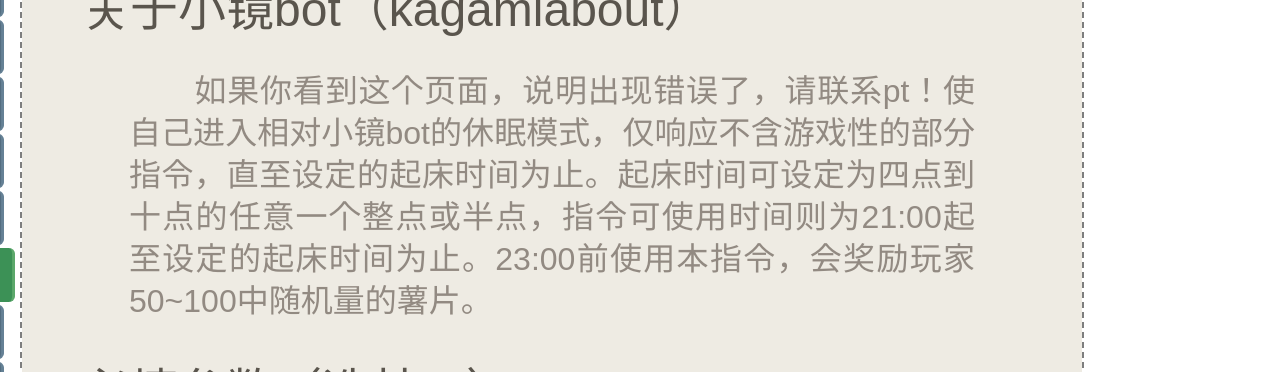
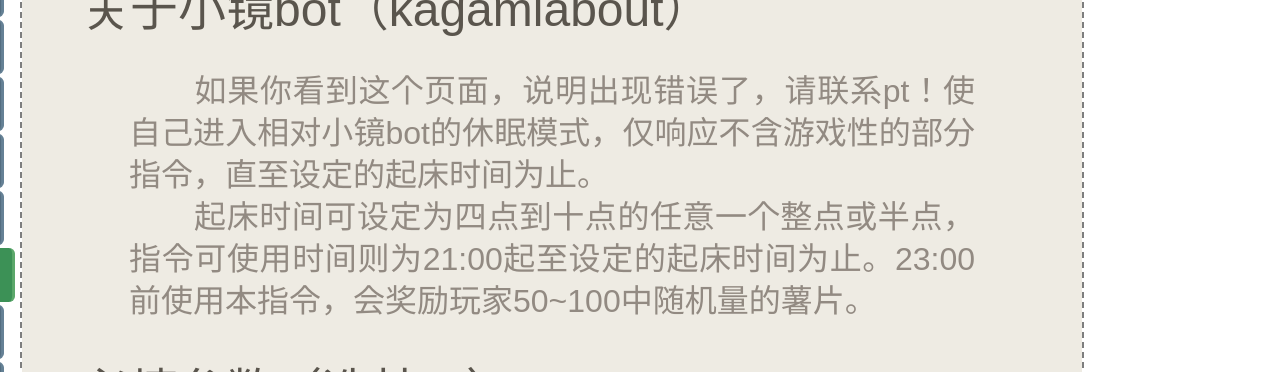
Before and after one commit to kagamibot-team/kagami-bot-frontend, a Vue app: page /help/detail in a window 1280 px wide. Shown: the part 216-588 px from the top of the page. Built offline with nearby package versions, Linux system fonts and the light colour scheme.

Commit message:
完善合成档案

```diff
--- a/src/components/RecipeBox.vue
+++ b/src/components/RecipeBox.vue
@@ -62,7 +62,7 @@ const possible = computed(() => {
     }
 })
 const last_time = computed(() => {
-    if (props.now_merging) {
+    if (props.now_merging || props.info.last_time == "") {
         return ""
     }
     return "上回记录：" + props.info.last_time
--- a/src/pre_data/recipe.json
+++ b/src/pre_data/recipe.json
@@ -50,7 +50,7 @@
   "output": {
     "info": {
       "aid": 0,
-      "description": "哇哈哈哈哈哈哈哈哈哈哈哈哈哈哈哈哈哈哈哈哈哈哈哈哈哈哈哈哈哈哈哈哈哈哈哈哈哈哈哈哈哈哈哈哈哈哈哈哈哈哈哈哈哈哈哈哈哈哈哈哈哈哈哈哈哈哈哈哈哈哈哈哈哈哈哈哈哈哈哈哈哈哈哈哈哈哈哈哈哈哈哈哈哈哈哈哈哈哈哈哈哈哈哈哈哈哈哈哈哈哈哈哈哈哈哈哈哈哈哈哈哈哈哈哈哈哈哈哈哈哈哈哈哈哈哈哈哈哈哈哈哈哈哈哈哈哈哈哈哈哈哈哈哈哈哈哈哈哈哈哈哈哈哈哈哈哈哈哈哈哈哈哈哈哈哈哈哈哈哈哈哈哈哈哈哈哈哈哈哈哈哈哈哈哈哈哈哈哈哈哈哈哈哈哈哈哈哈哈哈哈哈哈哈哈哈哈哈哈哈哈哈哈哈哈哈哈哈哈哈哈哈哈哈哈哈哈哈哈哈哈哈哈哈哈哈哈哈哈哈哈哈哈哈哈哈哈哈哈哈哈哈哈哈哈哈哈哈哈哈哈哈哈哈哈哈哈哈哈哈哈哈哈哈哈哈哈哈哈哈哈哈哈哈哈哈哈哈哈哈哈哈哈哈哈哈哈哈哈哈哈哈哈哈哈哈哈哈哈哈哈哈哈哈哈哈哈哈哈哈哈哈哈哈哈哈哈哈哈哈哈哈哈哈哈哈哈哈哈哈哈哈哈哈哈哈哈哈哈哈哈哈哈哈哈哈哈哈哈哈哈哈哈哈哈哈哈哈哈哈哈哈哈哈哈哈哈哈哈哈哈哈哈哈哈哈哈哈哈哈哈哈哈哈哈哈哈哈哈哈哈哈哈哈哈哈哈哈哈哈哈哈哈哈哈哈哈哈哈哈哈哈哈哈哈哈哈哈哈哈哈哈哈哈哈哈哈哈哈哈哈哈哈哈哈哈哈哈哈哈哈哈哈哈哈哈哈哈哈哈哈哈哈哈哈哈哈哈哈哈哈哈哈哈哈哈哈哈哈哈哈哈哈哈哈哈哈哈哈哈哈哈哈哈哈哈哈哈哈哈哈哈哈哈哈哈哈哈哈哈哈哈哈哈哈哈哈哈哈哈哈哈哈哈哈哈哈哈哈哈哈哈哈哈哈哈哈哈哈哈哈哈哈哈哈哈哈哈哈哈哈哈哈哈哈哈哈哈哈哈哈哈哈哈哈哈哈哈哈哈哈哈哈哈哈哈哈哈哈哈哈哈哈哈哈",
+      "description": "1",
       "display_name": "⿰字见⿰字字⿺花⿱川戸⿺辶⿳宀珎⿲隹貝招⿱⿻𠈌丨亏小哥",
       "color": "rgb(198, 193, 191)",
       "image_url": "./resource/shit.png",
--- a/src/pre_data/zhuahelp.json
+++ b/src/pre_data/zhuahelp.json
@@ -1,6 +1,6 @@
 {
     "command": "关于小镜bot（kagamiabout）",
-    "description": "如果你看到这个页面，说明出现错误了，请联系pt！使自己进入相对小镜bot的休眠模式，仅响应不含游戏性的部分指令，直至设定的起床时间为止。起床时间可设定为四点到十点的任意一个整点或半点，指令可使用时间则为21:00起至设定的起床时间为止。23:00前使用本指令，会奖励玩家50~100中随机量的薯片。",
+    "description": "如果你看到这个页面，说明出现错误了，请联系pt！使自己进入相对小镜bot的休眠模式，仅响应不含游戏性的部分指令，直至设定的起床时间为止。\n起床时间可设定为四点到十点的任意一个整点或半点，指令可使用时间则为21:00起至设定的起床时间为止。23:00前使用本指令，会奖励玩家50~100中随机量的薯片。",
     "required_parameters": {
         "note": "（选其一）",
         "content": [
--- a/src/views/HelpDetailView.vue
+++ b/src/views/HelpDetailView.vue
@@ -1,20 +1,24 @@
 <script setup lang="ts">
+import { computed } from 'vue'
 import { load } from '../common/get_data';
 import default_data from '../pre_data/zhuahelp.json';
 import { HelpData } from '../types/zhuahelp';
 
 const data = load<HelpData>(default_data);
+const description = computed(() => {
+    return '　　' + data.value.description.replace('\n', '\n　　');
+});
 </script>
 
 <template>
     <main>
         <h2>指令详情</h2>
         <h3>{{ data.command }}</h3>
-        <p>　　{{ data.description }}</p>
+        <p>{{ description }}</p>
         <div v-if="data.required_parameters">
             <h3>必填参数{{ data.required_parameters?.note }}</h3>
             <ul>
-                <div v-for="(item) of data.required_parameters.content">
+                <div v-for="(item, index) of data.required_parameters.content" :key="index">
                     <bli><bcom><par>{{ item.key }}</par></bcom>{{ item.value }}</bli>
                 </div>
             </ul>
@@ -22,7 +26,7 @@ const data = load<HelpData>(default_data);
         <div v-if="data.optional_parameters != null">
             <h3>选填参数{{ data.optional_parameters.note }}</h3>
             <ul>
-                <div v-for="(item) of data.optional_parameters.content">
+                <div v-for="(item, index) of data.optional_parameters.content" :key="index">
                     <bli><bcom><par>{{ item.key }}</par></bcom>{{ item.value }}</bli>
                 </div>
             </ul>
@@ -30,7 +34,7 @@ const data = load<HelpData>(default_data);
         <div v-if="data.related_commands">
             <h3>相关指令{{ data.related_commands.note }}</h3>
             <ul>
-                <div v-for="(item) of data.related_commands?.content">
+                <div v-for="(item, index) of data.related_commands?.content" :key="index">
                     <li><com>{{ item.key }}</com>{{ item.value }}</li>
                 </div>
             </ul>
--- a/src/views/HelpView.vue
+++ b/src/views/HelpView.vue
@@ -21,7 +21,10 @@
                 <com>我的成就（mycj）</com>成就列表
             </li>
             <li>
-                <com>合成</com>消耗小哥和薯片进行合成
+                <com>合成（hc）</com>消耗小哥和薯片进行合成
+            </li>
+            <li>
+                <com>合成档案（hcda）</com>消耗薯片查询指定小哥可用配方
             </li>
             <li>
                 <com>小鹅猎场（xelc）</com>查看猎场界面
```
